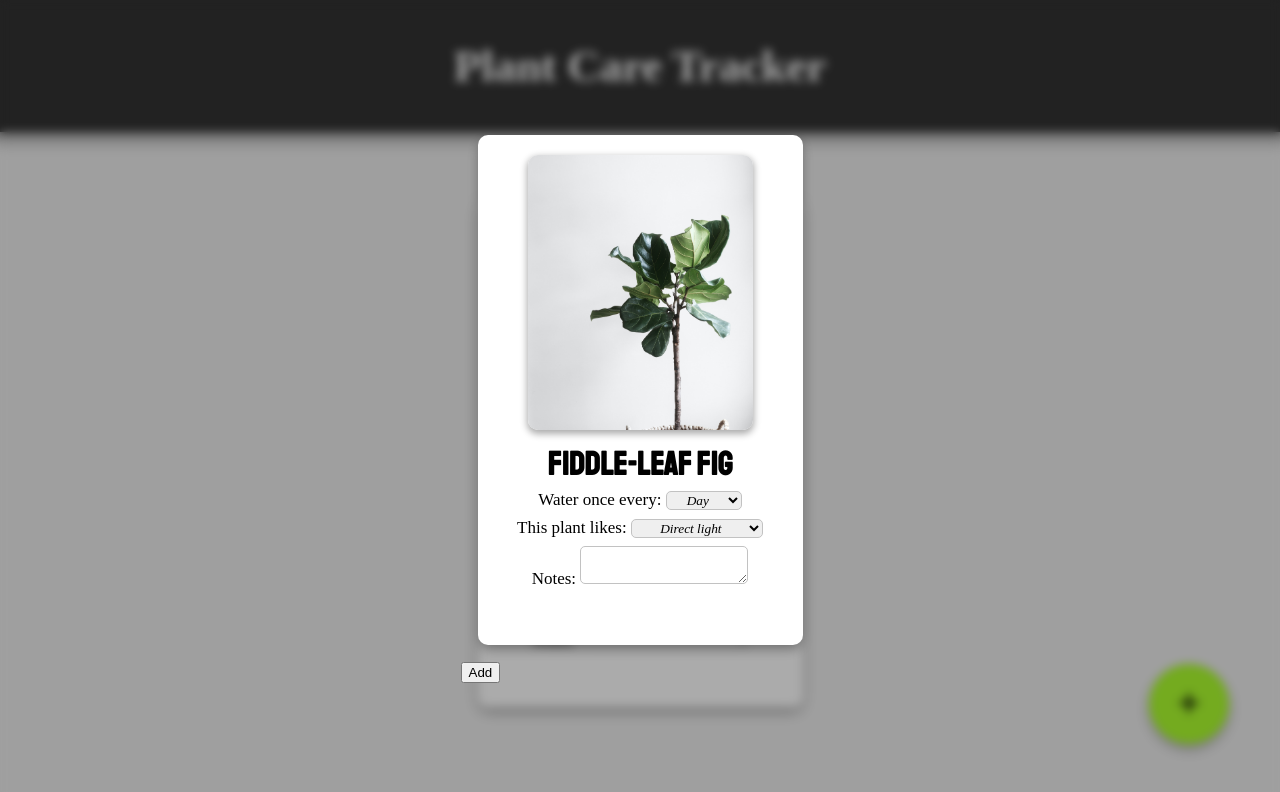
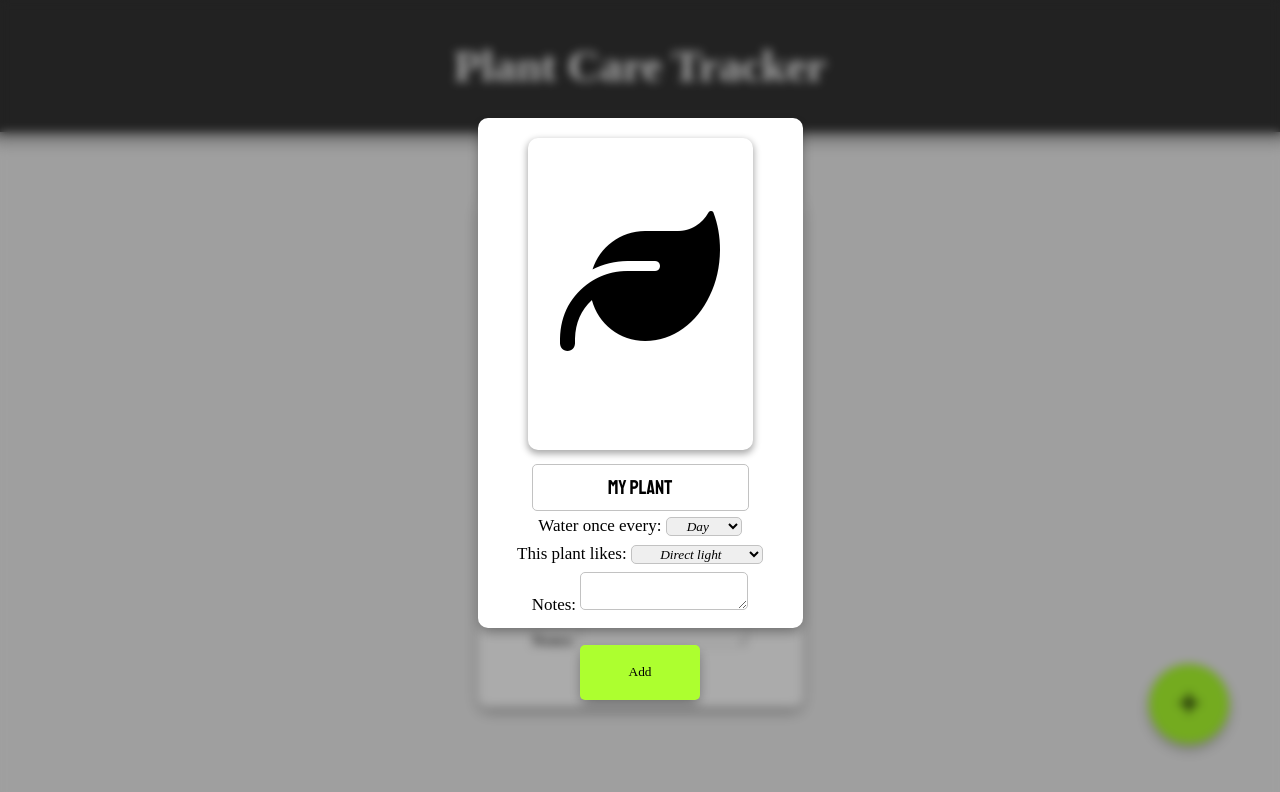
Before and after one commit to xofjnedyac/Plantcaretracker, a plain HTML site: page index.html in a window 1280 px wide. Both pictures are taken after a click on the button 1188 px from the left and 704 px from the top of the page. Drawn offline with Linux system fonts and the light colour scheme; a web font is replaced by a local one.

Commit message:
add new plant to list when clicking the add button in the new plant window

```diff
--- a/index.js
+++ b/index.js
@@ -17,8 +17,9 @@ function newPlantWindow() {
     div.id = 'window';
     div.innerHTML = `
                 <div class="plantcontainer">
-                    <img src="./lauren-mancke-DpphPG9ENsI-unsplash.jpg" width="2600" height="4000">
-                    <h1 class="name">Fiddle-Leaf Fig</h1>
+                <!-- <img src="./lauren-mancke-DpphPG9ENsI-unsplash.jpg" width="2600" height="4000"> -->
+                <i class="fas fa-leaf fa-10x"></i>
+                <input type="text" value="My Plant" id="plantName">
                 <p class="water">Water once every: <select>
                     <option>Day</option>
                     <option>Week</option>
@@ -39,6 +40,19 @@ function newPlantWindow() {
     container.append(div);
     body.append(container);
     console.log("this function is running")
+
+    let addNew = document.querySelector("#addNew");
+    function returnToHome() {
+        container.remove();
+    };
+
+    let plantNameInput = document.querySelector('#plantName')
+    let plantName = plantNameInput.Value;
+    console.log(plantName);
+
+    addNew.addEventListener('click', (event) => newPlantTile());
+    addNew.addEventListener('click', (event) => returnToHome());
+
 }
 
 function closeWindow() {
@@ -76,4 +90,4 @@ function newPlantTile() {
 }
 
 let windowbg = document.querySelector('#newPlantWindow')
-windowbg.addEventListener('click', (event) => closeWindow())
+// windowbg.addEventListener('click', (event) => closeWindow())
--- a/style.css
+++ b/style.css
@@ -54,6 +54,7 @@ header h1 {
 #newPlantWindow {
     position: absolute;
     display: flex;
+    flex-direction: column;
     align-items: center;
     justify-content: center;
     height: 100%;
@@ -61,8 +62,28 @@ header h1 {
     top: 0;
     background-color: rgba(0, 0, 0, .33);
     backdrop-filter: blur(5px);
+}
+
+#window {
+    display: flex;
+    flex-direction: column;
+    align-items: center;
+    justify-content: center;
+}
 
 
+#newPlantWindow button{
+    background-color: greenyellow;
+    border: none;
+    width: 120px;
+    height: 55px;
+    border-radius: 5px;
+    font-family: chivo;
+    box-shadow: 0px 5px 13px -2px rgba(0, 0, 0, .40);
+}
+
+#newPlantWindow button:hover {
+    background-color: rgb(113, 179, 14);
 }
 
 .tilecontainer {
@@ -98,10 +119,29 @@ header h1 {
     margin-top: 15px;
 }
 
+.plantcontainer i {
+    width: 225px;
+    height: 275px;
+    border-radius: 10px;
+    box-shadow: 0px 3px 7px 1px rgba(0, 0, 0, .33);
+    margin-top: 15px;
+    padding-top: 20%;
+}
+
 .plantcontainer h1 {
     font-family: 'staatliches';
     margin: 14px 0px 5px 0px;
     font-size: 33px;
+}
+
+.plantcontainer input {
+    padding: 10px;
+    font-size: 20px;
+    font-family: 'staatliches';
+    text-align: center;
+    border-radius: 5px;
+    border: 1px solid #c2c2c2;
+    margin: 14px 0  5px 0;
 }
 
 .plantcontainer p {
```
Also changed, not shown: index.html (+3 -2 lines). Lines whose indentation alone changed are shown as unchanged.
